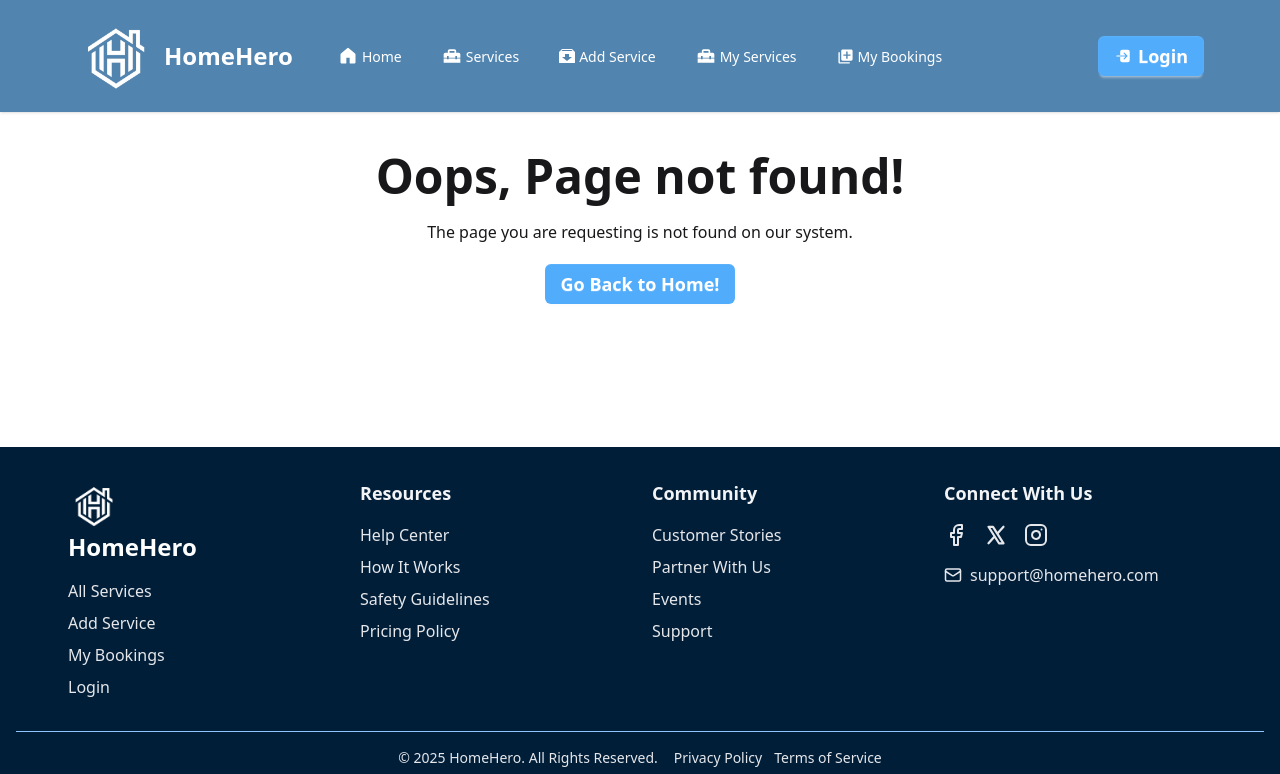
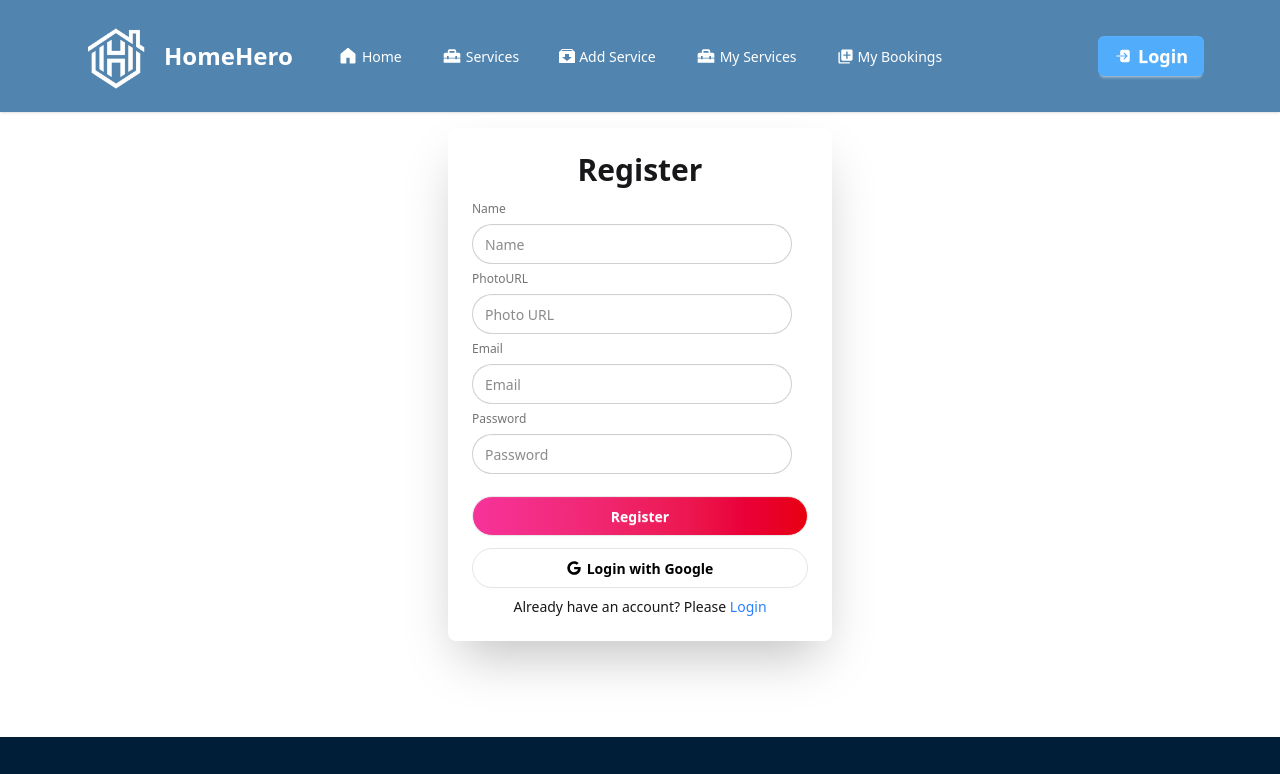
Before and after one commit to Jyotialam/Home-Hero-client, a React (Vite) app: page /auth/register in a window 1280 px wide. Shown: the top 774 px of the page. Built offline with nearby package versions, Linux system fonts and the light colour scheme; no server answers.

Commit message:
added register page

```diff
--- /dev/null
+++ b/src/Pages/Auth/Register.jsx
@@ -0,0 +1,107 @@
+import React, { use } from "react";
+import { Link, useNavigate } from "react-router";
+import { FaGoogle } from "react-icons/fa6";
+import { AuthContext } from "../../Contexts/AuthContext";
+import { toast } from "react-toastify";
+
+const Register = () => {
+  const { createUser, updateUserProfile, signInWithGoogle } = use(AuthContext);
+  const navigate = useNavigate();
+
+  const handleRegister = (event) => {
+    event.preventDefault();
+    const displayName = event.target.displayName.value;
+    const photoURL = event.target.photoURL.value;
+    const email = event.target.email.value;
+    const password = event.target.password.value;
+
+
+    createUser(email, password)
+      .then((result) => {
+        console.log(result.user);
+        updateUserProfile(displayName, photoURL);
+        toast.success("User created successfully!");
+      })
+      .catch((error) => {
+        console.log(error);
+        toast.error(error.message);
+      });
+  };
+
+  const handleGoogleSignIn = () => {
+    signInWithGoogle()
+      .then((result) => {
+        toast.success("User created successfully!");
+        console.log(result.user);
+        navigate("/");
+      })
+      .catch((error) => {
+        console.log(error);
+        toast.error(error.message);
+      });
+  };
+
+  return (
+    <div className="card bg-base-100 w-full mx-auto max-w-sm shrink-0 shadow-2xl">
+      <div className="card-body">
+        <h1 className="text-3xl font-bold text-center">Register</h1>
+        <form onSubmit={handleRegister}>
+          <fieldset className="fieldset">
+            {/* email field */}
+            <label className="label">Name</label>
+            <input
+              type="text"
+              name="displayName"
+              className="input rounded-full focus:border-0 focus:outline-gray-200"
+              placeholder="Name"
+            />
+
+            <label className="label">PhotoURL</label>
+            <input
+              type="text"
+              name="photoURL"
+              className="input rounded-full focus:border-0 focus:outline-gray-200"
+              placeholder="Photo URL"
+            />
+            {/* email field */}
+            <label className="label">Email</label>
+            <input
+              type="email"
+              name="email"
+              className="input rounded-full focus:border-0 focus:outline-gray-200"
+              placeholder="Email"
+            />
+            {/* password field */}
+            <label className="label">Password</label>
+            <input
+              type="password"
+              name="password"
+              className="input rounded-full focus:border-0 focus:outline-gray-200"
+              placeholder="Password"
+            />
+
+            <button className="btn text-white mt-4 rounded-full bg-linear-to-r from-pink-500 to-red-600">
+              Register
+            </button>
+          </fieldset>
+        </form>
+
+        <button
+          onClick={handleGoogleSignIn}
+          className="btn bg-white rounded-full text-black border-[#e5e5e5]"
+        >
+          <FaGoogle />
+          Login with Google
+        </button>
+        <p className="text-center">
+          Already have an account? Please{" "}
+          <Link className="text-blue-500 hover:text-blue-800" to="/auth/login">
+            Login
+          </Link>{" "}
+        </p>
+      </div>
+    </div>
+  );
+};
+
+export default Register;
```
Also changed, not shown: src/Router/routes.jsx (+5 -4 lines).
